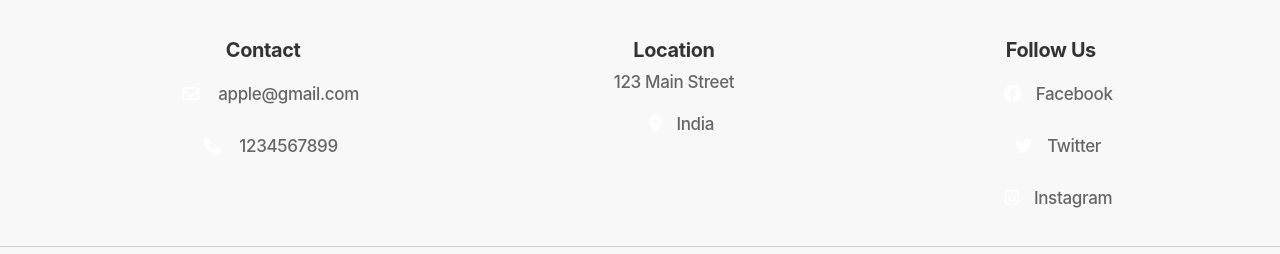
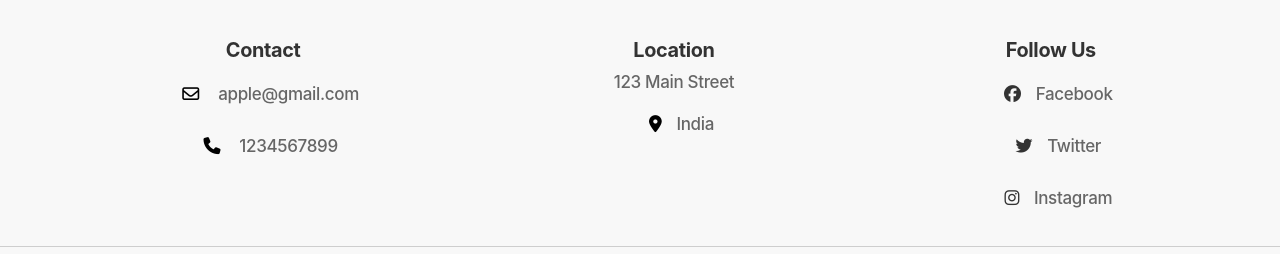
Before and after one commit to Uniquepiku/Apple-Clone, a plain HTML site: page index.html in a window 1280 px wide. Shown: the part 5259-5513 px from the top of the page. Drawn offline with nearby package versions, Linux system fonts and the light colour scheme.

Commit message:
Update style.css

```diff
--- a/style.css
+++ b/style.css
@@ -378,6 +378,7 @@ img {
 .footer {
   background-color: #f8f8f8;
   padding: 40px 0;
+
 }
 
 .footer-content {
@@ -385,10 +386,12 @@ img {
   margin: 0 auto;
   display: flex;
   justify-content: space-around;
+
 }
 
 .footer-section {
   text-align: center;
+
 }
 
 .footer-section h3 {
@@ -418,3 +421,10 @@ img {
   border-top: 1px solid rgb(206, 206, 206);
   color: #666;
 }
+
+div a i{
+  color: #333;
+}
+div p i{
+  color:black
+}
```
